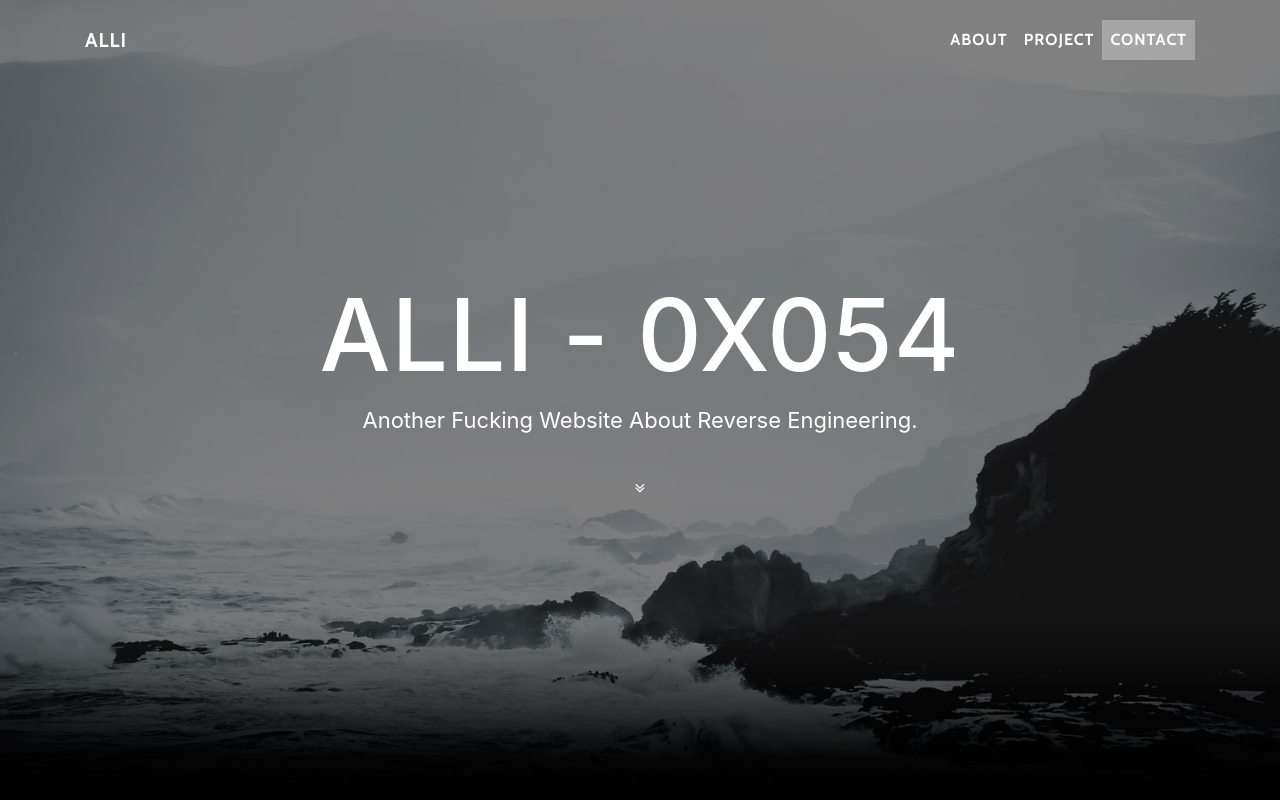
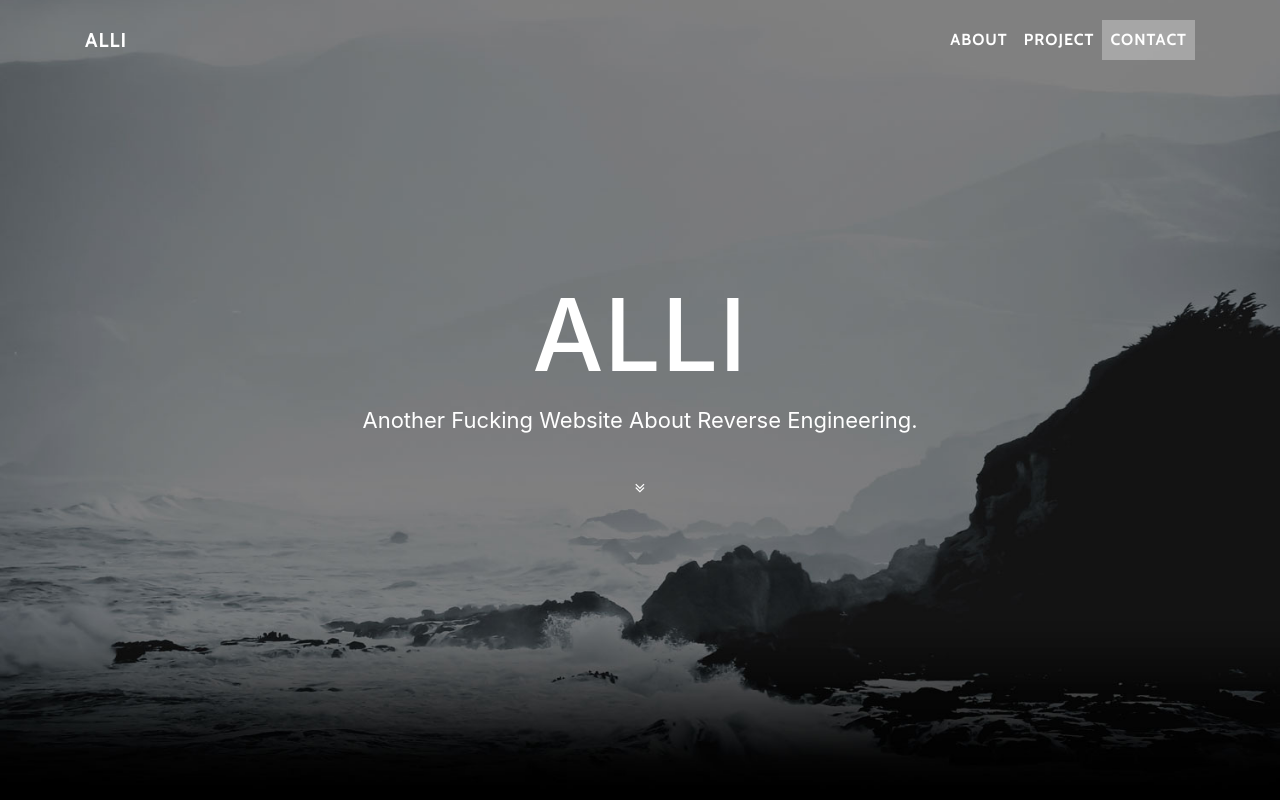
Before and after one commit to ALLLii/ALLLii.github.io, a website with bundled scripts: page index.html in a window 1280 px wide. Shown: the top 800 px of the page. Built offline with nearby package versions, Linux system fonts and the light colour scheme; files whose address does not match are found by name.

Commit message:
Committer: Handika A.M <Handika A.M> 	modified:   index.html 		    img/downloads-bg.png

```diff
--- a/index.html
+++ b/index.html
@@ -55,7 +55,7 @@
         <div class="container">
           <div class="row">
             <div class="col-lg-8 mx-auto">
-              <h1 class="brand-heading">ALLi - 0x054</h1>
+              <h1 class="brand-heading">ALLi</h1>
               <p class="intro-text">Another Fucking Website About Reverse Engineering.</p>
               <a href="#about" class="btn btn-circle js-scroll-trigger">
                 <i class="fa fa-angle-double-down animated"></i>
```
